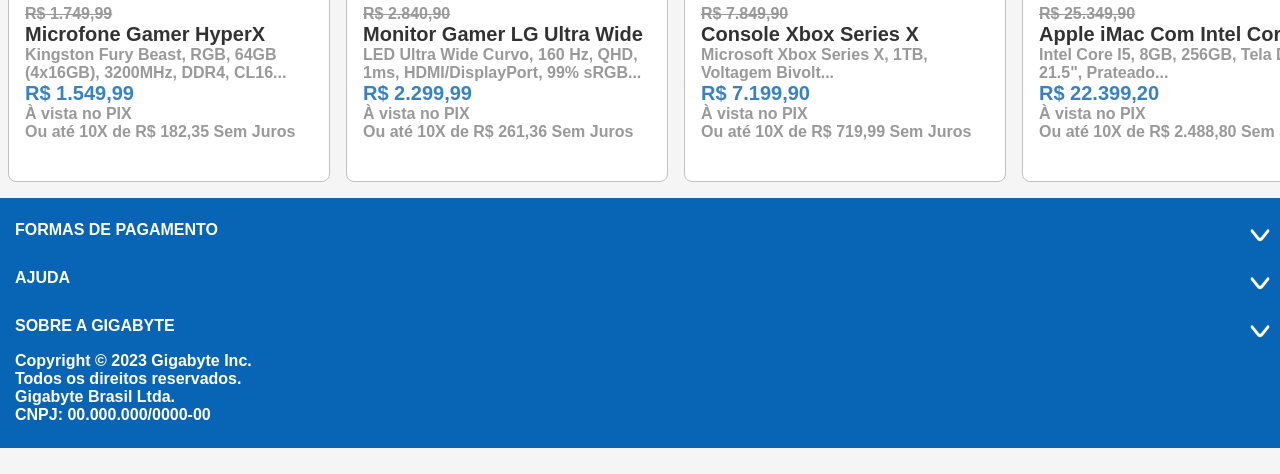
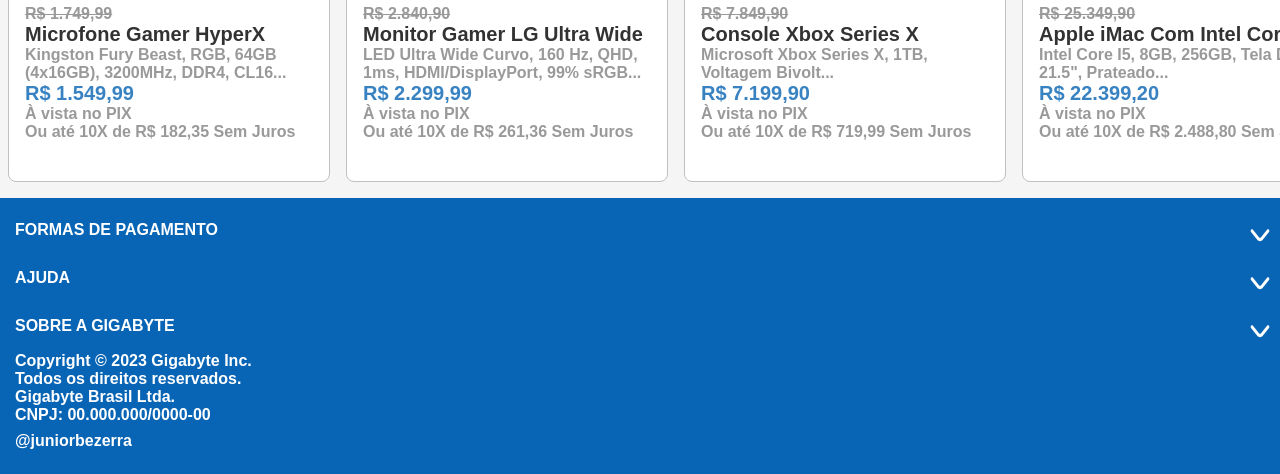
Before and after one commit to eujuniorbezerra/gigabyte, a plain HTML site: page index.html in a window 1280 px wide. Shown: the part 1434-1908 px from the top of the page. Before the commit the page ends 1882 px from the top, so only its background shows below. Drawn offline with Linux system fonts and the light colour scheme.

Commit message:
gigabyte

```diff
--- a/1200pxAndUp/1200pxAndUp.css
+++ b/1200pxAndUp/1200pxAndUp.css
@@ -825,5 +825,20 @@ footer #endText p {
     font-weight: 600;
     color: var(--color-white);
 }
+
+footer #endText a {
+    margin-top: 1rem;
+    text-decoration: none;
+    color: var(--color-white);
+}
+
+footer #endText a:hover {
+    color: var(--color-silver);
+}
+
+footer #endText .juniorbezerra {
+    display: flex;
+    margin-top: 0.5rem;
+}
 }
 /* END OF FOOTER SETTINGS. */
--- a/320pxAndUp/320pxAndUp.css
+++ b/320pxAndUp/320pxAndUp.css
@@ -684,5 +684,19 @@ footer #endText p {
     font-weight: 600;
     color: var(--color-white);
 }
+
+footer #endText a {
+    text-decoration: none;
+    color: var(--color-white);
+}
+
+footer #endText a:hover {
+    color: var(--color-silver);
+}
+
+footer #endText .juniorbezerra {
+    display: flex;
+    margin-top: 0.5rem;
+}
 }
 /* END OF FOOTER SETTINGS. */
--- a/360pxAndUp/360pxAndUp.css
+++ b/360pxAndUp/360pxAndUp.css
@@ -708,5 +708,19 @@ footer #endText p {
     font-weight: 600;
     color: var(--color-white);
 }
+
+footer #endText a {
+    text-decoration: none;
+    color: var(--color-white);
+}
+
+footer #endText a:hover {
+    color: var(--color-silver);
+}
+
+footer #endText .juniorbezerra {
+    display: flex;
+    margin-top: 0.5rem;
+}
 }
 /* END OF FOOTER SETTINGS. */
--- a/390pxAndUp/390pxAndUp.css
+++ b/390pxAndUp/390pxAndUp.css
@@ -708,5 +708,19 @@ footer #endText p {
     font-weight: 600;
     color: var(--color-white);
 }
+
+footer #endText a {
+    text-decoration: none;
+    color: var(--color-white);
+}
+
+footer #endText a:hover {
+    color: var(--color-silver);
+}
+
+footer #endText .juniorbezerra {
+    display: flex;
+    margin-top: 0.5rem;
+}
 }
 /* END OF FOOTER SETTINGS. */
--- a/768pxAndUp/768pxAndUp.css
+++ b/768pxAndUp/768pxAndUp.css
@@ -708,5 +708,19 @@ footer #endText p {
     font-weight: 600;
     color: var(--color-white);
 }
+
+footer #endText a {
+    text-decoration: none;
+    color: var(--color-white);
+}
+
+footer #endText a:hover {
+    color: var(--color-silver);
+}
+
+footer #endText .juniorbezerra {
+    display: flex;
+    margin-top: 0.5rem;
+}
 }
 /* END OF FOOTER SETTINGS. */
--- a/992pxAndUp/992pxAndUp.css
+++ b/992pxAndUp/992pxAndUp.css
@@ -825,5 +825,19 @@ footer #endText p {
     font-weight: 600;
     color: var(--color-white);
 }
+
+footer #endText a {
+    text-decoration: none;
+    color: var(--color-white);
+}
+
+footer #endText a:hover {
+    color: var(--color-silver);
+}
+
+footer #endText .juniorbezerra {
+    display: flex;
+    margin-top: 0.5rem;
+}
 }
 /* END OF FOOTER SETTINGS. */
--- a/index.html
+++ b/index.html
@@ -4,7 +4,7 @@
     <meta charset="UTF-8">
     <meta http-equiv="X-UA-Compatible" content="IE=edge">
     <meta name="viewport" content="width=device-width, initial-scale=1.0">
-    <title>GIGABYTE</title>
+    <title>Gigabyte</title>
     <link rel="icon" href="/images/html icon.png">
     <link rel="stylesheet" href="320pxAndUp/320pxAndUp.css">
     <link rel="stylesheet" href="360pxAndUp/360pxAndUp.css">
@@ -377,6 +377,7 @@
             <p>Todos os direitos reservados.</p>
             <p> Gigabyte Brasil Ltda.</p>
             <p>CNPJ: 00.000.000/0000-00</p>
+            <p><a href="juniorbezerra.servicos.ws" class="juniorbezerra">@juniorbezerra</a></p>
         </div>
     </footer>
     <!-- END OF FOOTER HTML. -->
```
